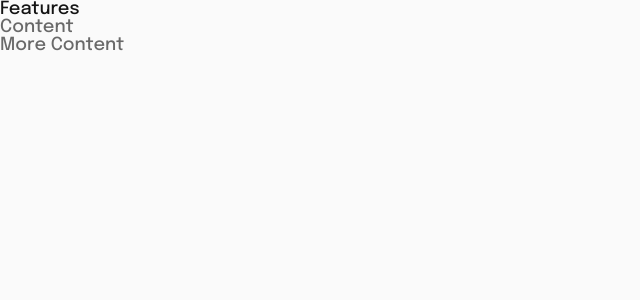
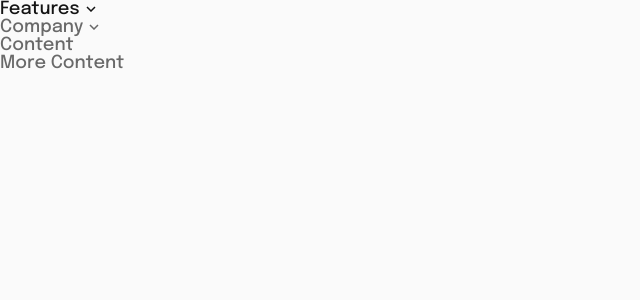
Before and after one commit to MichaelShawUK/frontend-mentor, a React (Vite) app: page / in a window 1280 px wide. Shown: the top 300 px of the page, without its empty margins (0-640 px from the left). Built offline with nearby package versions, Linux system fonts and the light colour scheme.

Commit message:
Highlight text and arrow on dropdown hover

```diff
--- a/src/projects/junior/intro-section-with-dropdown-navigation-main/src/App.tsx
+++ b/src/projects/junior/intro-section-with-dropdown-navigation-main/src/App.tsx
@@ -1,11 +1,59 @@
 import "./styles/css/index.css";
 import DropdownMenu from "./components/DropdownMenu";
+import todoIcon from "./assets/images/icon-todo.svg";
+import calendarIcon from "./assets/images/icon-calendar.svg";
+import reminderIcon from "./assets/images/icon-reminders.svg";
+import planningIcon from "./assets/images/icon-planning.svg";
+
+export interface Ilink {
+  text: string;
+  href: string;
+  icon?: string;
+}
+
+const featuresLinks: Ilink[] = [
+  {
+    text: "Todo List",
+    icon: todoIcon,
+    href: "#",
+  },
+  {
+    text: "Calendar",
+    icon: calendarIcon,
+    href: "#",
+  },
+  {
+    text: "Reminders",
+    icon: reminderIcon,
+    href: "#",
+  },
+  {
+    text: "Planning",
+    icon: planningIcon,
+    href: "#",
+  },
+];
+
+const companyLinks: Ilink[] = [
+  {
+    text: "History",
+    href: "#",
+  },
+  {
+    text: "Our Team",
+    href: "#",
+  },
+  {
+    text: "Blog",
+    href: "#",
+  },
+];
 
 function DropdownNav() {
   return (
     <div className="dropdown-nav">
-      <DropdownMenu />
-
+      <DropdownMenu category="Features" links={featuresLinks} />
+      <DropdownMenu category="Company" links={companyLinks} />
       <p>Content</p>
       <p>More Content</p>
     </div>
--- a/src/projects/junior/intro-section-with-dropdown-navigation-main/src/components/DropdownMenu.tsx
+++ b/src/projects/junior/intro-section-with-dropdown-navigation-main/src/components/DropdownMenu.tsx
@@ -1,13 +1,18 @@
-import todoIcon from "../assets/images/icon-todo.svg";
-import calendarIcon from "../assets/images/icon-calendar.svg";
-import reminderIcon from "../assets/images/icon-reminders.svg";
-import planningIcon from "../assets/images/icon-planning.svg";
+import { Ilink } from "../App";
+import UpSvg from "./upSvg";
+import DownSvg from "./downSvg";
 
 import { useState, useEffect, useRef, useCallback } from "react";
 
-function DropdownMenu() {
+interface Props {
+  category: string;
+  links: Ilink[];
+}
+
+function DropdownMenu({ category, links }: Props) {
   const [showMenu, setShowMenu] = useState(false);
   const buttonRef = useRef<HTMLButtonElement>(null);
+  const arrowRef = useRef<HTMLDivElement>(null);
 
   function clickHandler(event: UIEvent) {
     if (showMenu) {
@@ -16,11 +21,13 @@ function DropdownMenu() {
     if (event.target === buttonRef.current && !showMenu) {
       setShowMenu(true);
     }
+    if (event.target === arrowRef.current && !showMenu) {
+      setShowMenu(true);
+    }
   }
   const cacheClickHandler = useCallback(clickHandler, [showMenu]);
 
   useEffect(() => {
-    console.log("useEffect");
     window.addEventListener("click", cacheClickHandler);
 
     return () => {
@@ -32,33 +39,20 @@ function DropdownMenu() {
 
   return (
     <div className={className}>
-      <button ref={buttonRef}>Features</button>
+      <div className="btn-wrapper">
+        <button ref={buttonRef}>{category}</button>
+        {showMenu ? <UpSvg ref={arrowRef} /> : <DownSvg ref={arrowRef} />}
+      </div>
       <div className="links">
         <ul>
-          <li>
-            <a href="#">
-              <img src={todoIcon} />
-              Todo List
-            </a>
-          </li>
-          <li>
-            <a href="#">
-              <img src={calendarIcon} />
-              Calendar
-            </a>
-          </li>
-          <li>
-            <a href="#">
-              <img src={reminderIcon} />
-              Reminders
-            </a>
-          </li>
-          <li>
-            <a href="#">
-              <img src={planningIcon} />
-              Planning
-            </a>
-          </li>
+          {links.map((link, index) => (
+            <li key={index}>
+              <a href={link.href}>
+                {link.icon && <img src={link.icon} />}
+                {link.text}
+              </a>
+            </li>
+          ))}
         </ul>
       </div>
     </div>
--- /dev/null
+++ b/src/projects/junior/intro-section-with-dropdown-navigation-main/src/components/downSvg.tsx
@@ -0,0 +1,18 @@
+import { forwardRef } from "react";
+
+const DownSvg = forwardRef<HTMLDivElement>(function downSvg(_props, ref) {
+  return (
+    <div ref={ref}>
+      <svg
+        width="16"
+        height="6"
+        xmlns="http://www.w3.org/2000/svg"
+        className="arrow-svg"
+      >
+        <path stroke="#686868" strokeWidth="1.5" fill="none" d="m1 1 4 4 4-4" />
+      </svg>
+    </div>
+  );
+});
+
+export default DownSvg;
--- /dev/null
+++ b/src/projects/junior/intro-section-with-dropdown-navigation-main/src/components/upSvg.tsx
@@ -0,0 +1,18 @@
+import { forwardRef } from "react";
+
+const UpSvg = forwardRef<HTMLDivElement>(function upSvg(_props, ref) {
+  return (
+    <div ref={ref}>
+      <svg
+        width="16"
+        height="6"
+        xmlns="http://www.w3.org/2000/svg"
+        className="arrow-svg"
+      >
+        <path stroke="#686868" strokeWidth="1.5" fill="none" d="m1 5 4-4 4 4" />
+      </svg>
+    </div>
+  );
+});
+
+export default UpSvg;
--- a/src/projects/junior/intro-section-with-dropdown-navigation-main/src/styles/css/index.css
+++ b/src/projects/junior/intro-section-with-dropdown-navigation-main/src/styles/css/index.css
@@ -38,6 +38,24 @@
   display: block;
 }
 
+.btn-wrapper {
+  display: flex;
+  width: min-content;
+  cursor: pointer;
+}
+.btn-wrapper:hover button {
+  color: hsl(0, 0%, 8%);
+}
+.btn-wrapper:hover .arrow-svg path {
+  stroke: hsl(0, 0%, 8%);
+}
+
+.arrow-svg {
+  vertical-align: middle;
+  padding-left: 6px;
+  pointer-events: none;
+}
+
 * {
   margin: 0;
   padding: 0;
--- a/src/projects/junior/intro-section-with-dropdown-navigation-main/src/styles/scss/_dropdownMenu.scss
+++ b/src/projects/junior/intro-section-with-dropdown-navigation-main/src/styles/scss/_dropdownMenu.scss
@@ -46,3 +46,27 @@
     }
   }
 }
+
+.btn-wrapper {
+  display: flex;
+  width: min-content;
+  cursor: pointer;
+
+  &:hover {
+    button {
+      color: $black;
+    }
+
+    .arrow-svg {
+      path {
+        stroke: $black;
+      }
+    }
+  }
+}
+
+.arrow-svg {
+  vertical-align: middle;
+  padding-left: 6px;
+  pointer-events: none;
+}
```
Also changed, not shown: 1 other file (tests, documents, lock files or other folders).
